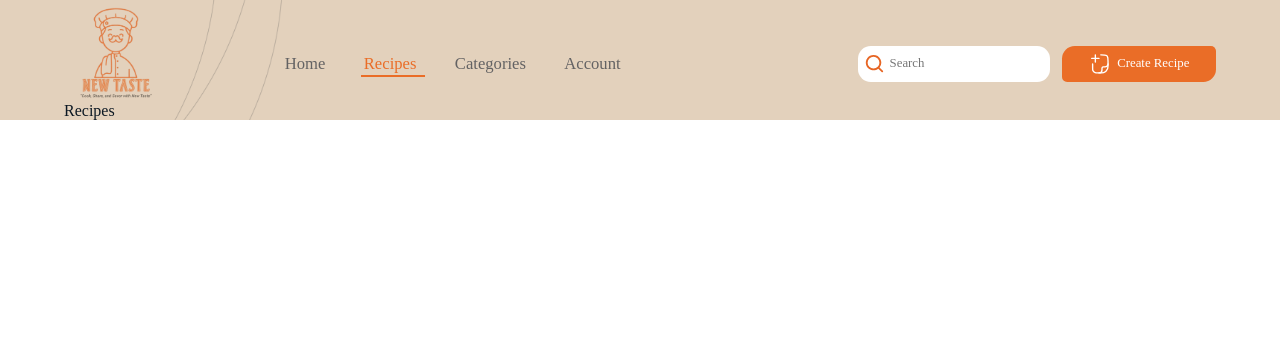
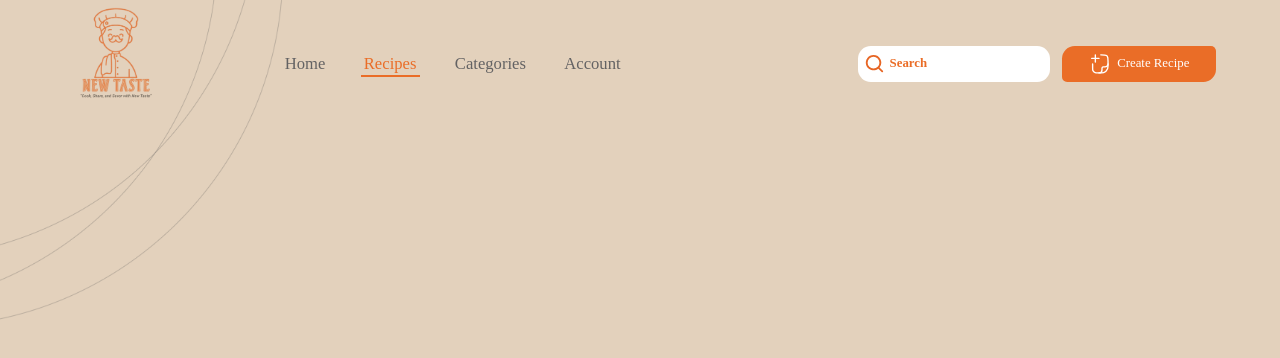
Before and after one commit to mo-dhia/xsustain-test, a React (Vite) app in the folder web/: page /recipes in a window 1280 px wide. Shown: the top 358 px of the page. Built offline with nearby package versions, Linux system fonts and the light colour scheme; a web font is replaced by a local one.

Commit message:
recipe on search query logic

```diff
--- a/web/src/components/Home/Home.jsx
+++ b/web/src/components/Home/Home.jsx
@@ -5,8 +5,6 @@ export default function Home() {
   return (
     <main>
       <Hero />
-
-      <div style={{ height: '200vh' }} />
     </main>
   )
 }
--- a/web/src/components/Home/sections/1-hero/hero.module.css
+++ b/web/src/components/Home/sections/1-hero/hero.module.css
@@ -1,4 +1,4 @@
-.section { display: flex; width: 100%; margin-top: 7.5vw; gap: .5vw; }
+.section { display: flex; width: 100%; margin-top: 7.5vw; margin-bottom: 7.5vw; gap: .5vw; }
 .contentWrapper { flex: 1; height: 70%; margin-top: 7vw; font-size: 3.4vw; }
 .description { font-size: 1.3vw; line-height: 1.75; margin-top: 1vw; }
 .buttonContainer { display: flex; width: 100%; margin-top: 1.25vw; gap: 1vw; }
--- a/web/src/components/Recipes/Recipes.jsx
+++ b/web/src/components/Recipes/Recipes.jsx
@@ -1,7 +1,56 @@
-import React from 'react'
+import React, { useState, useEffect, useRef } from 'react';
+import { useSearchParams } from 'react-router-dom';
+import { MingcuteSearchLine } from '../svgs/svg';
 
 export default function Recipes() {
+  const [searchParams] = useSearchParams();
+  const [searchQuery, setSearchQuery] = useState(searchParams.get('search') || '');
+  const searchInput = useRef(null)
+  const initialRef = useRef(false)
+
+  useEffect(() => {
+    const hasSearchParam = searchParams.has('search');
+    if (hasSearchParam && !initialRef.current) {
+      searchInput.current.focus()
+      initialRef.current = true
+    }
+  }, [searchParams, searchQuery]);
+
+  const SELECTS = {
+    "Difficulty": ['Easy', 'Medium', 'Hard'],
+    "Meal Type": ['Breakfast', 'Lunch', 'Dinner', 'Snack'],
+    "Cuisine": ['Italian', 'Mexican', 'Chinese', 'Indian', 'American']
+  }
+
+
   return (
-      <div>Recipes</div>
+    <div style={{ zIndex: 1, position: 'relative' }}>
+      {searchParams.has('search') && (
+        <div style={{ width: '100%', height: '3vw', marginTop: '7.5vw', display: 'flex', gap: '.5vw', alignItems: 'center', position: 'relative', borderRadius: '1.2vw' }} >
+          <input
+            ref={searchInput}
+            placeholder='Search' style={{
+              width: '60%', height: '100%', borderRadius: 'inherit', border: 'none', padding: '0 1vw 0 2.5vw', fontSize: '1vw', color: 'var(--ac-primary)', background: 'var(--bg-elevated)'
+            }}
+          />
+          <MingcuteSearchLine style={{
+            position: 'absolute', left: '.75vw', top: '50%', transform: 'translateY(-50%)', width: '1.5vw', height: '1.5vw', color: 'var(--ac-primary)', zIndex: 1
+          }}
+          />
+
+          {Object.entries(SELECTS).map((element, index) => {
+            const [key, values] = element
+
+            return <div key={index} style={{ flex: 1, background: 'var(--bg-select)', height: '100%', borderRadius: 'inherit', minWidth: 0, position: 'relative' }} >
+              <div style={{ position: 'absolute', color: 'var(--ac-primary)', right: 0, top: 0, transform: 'translate(-1vw, calc(-100% - .1vw))', fontSize: '.9vw' }}>
+                {key}
+              </div>
+
+            </div>
+          })}
+
+        </div>
+      )}
+    </div>
   )
 }
--- a/web/src/components/layout/header/header.func.js
+++ b/web/src/components/layout/header/header.func.js
@@ -13,15 +13,12 @@ export const useHeaderLogic = () => {
         setCurrentPage(pageIndex)
 
         if (pageIndex !== -1) {
-            const linkElement = linksContainer.current.children[pageIndex]
-            const rect = linkElement.getBoundingClientRect()
-            const width = rect.width
-            const containerRect = linksContainer.current.getBoundingClientRect()
-            const offsetLeft = rect.left - containerRect.left
+            const { offsetLeft, clientWidth } = linksContainer.current.children[pageIndex]
 
             if (selector.current) {
+                selector.current.style.opacity = 1
                 selector.current.style.transform = `translateX(${offsetLeft}px)`
-                selector.current.style.width = `${width}px)`
+                selector.current.style.width = `${clientWidth}px`
             }
         }
     }
--- a/web/src/components/layout/header/header.jsx
+++ b/web/src/components/layout/header/header.jsx
@@ -35,8 +35,10 @@ export default function Header() {
 
             <div className={styles.rightContainer}>
                 <div className={styles.searchContainer}>
-                    <input type='text' placeholder='Search' className={styles.searchInput} />
-                    <MingcuteSearchLine className={styles.searchIcon} />
+                    <Link to="/recipes?search=" className={styles.searchInput}>
+                        <MingcuteSearchLine className={styles.searchIcon} />
+                        Search
+                    </Link>
                 </div>
                 <button className={styles.createButton}>
                     <HugeiconsFileAdd /> Create Recipe
--- a/web/src/components/layout/header/header.module.css
+++ b/web/src/components/layout/header/header.module.css
@@ -5,10 +5,10 @@
 .linksContainer { display: flex; gap: 2.5vw; margin-top: 2vw; position: relative; height: 2vw; align-items: center; }
 .link { font-size: 1.3vw; color: #636263; transition: color .3s; padding: 0 .25vw; }
 .activeLink { color: var(--ac-primary); }
-.selector { position: absolute; width: 5vw; height: 2px; background: var(--ac-primary); bottom: 0; transition: transform .3s, width .3s; }
+.selector { position: absolute; width: 0; height: 2px; opacity: 0; background: var(--ac-primary); bottom: 0; transition: transform .3s, width .3s, opacity .5s ease-out .3s; }
 .rightContainer { display: flex; gap: 1vw; margin-top: 2vw; }
 .rightContainer svg {width: 1.7vw; height: 1.7vw;}
 .searchContainer { position: relative; display: flex; align-items: center; }
-.searchInput { border: none; width: 15vw; height: 2.75vw; border-radius: 1vw; padding-left: 2.5vw; font-size: 1vw; color: var(--ac-primary); }
+.searchInput { cursor:text; border: none; width: 15vw; height: 2.75vw; border-radius: 1vw; padding-left: 2.5vw; font-size: 1vw; color: var(--ac-primary); background: white; display: flex; align-items: center; font-weight: 600; font-size: 1vw; }
 .searchIcon { position: absolute; left: 0.5vw; top: 50%; transform: translateY(-50%); color: #E76625; }
 .createButton { background: var(--ac-primary); color: white; display: flex; align-items: center; justify-content: center; width: 12vw; height: 2.75vw; border-top-right-radius: 0.4vw; border-bottom-left-radius: 0.4vw; border-top-left-radius: 1vw; border-bottom-right-radius: 1vw; font-size: 1vw; gap: .5vw; }
--- a/web/src/components/layout/layout.jsx
+++ b/web/src/components/layout/layout.jsx
@@ -2,7 +2,7 @@ import React from 'react'
 import Header from './header/header'
 
 export default function Layout({ children }) {
-    return <main style={{ margin: '0 5vw' }}>
+    return <main style={{ margin: '0 5vw', minHeight: '100vh' }}>
         <Header />
         {children}
     </main>
--- a/web/src/components/svgs/svg.jsx
+++ b/web/src/components/svgs/svg.jsx
@@ -9,3 +9,7 @@ export function MingcuteSearchLine(props) {
 export function BiCursorFill(props) {
 	return (<svg xmlns="http://www.w3.org/2000/svg" width={16} height={16} viewBox="0 0 16 16" {...props}><path fill="currentColor" d="M14.082 2.182a.5.5 0 0 1 .103.557L8.528 15.467a.5.5 0 0 1-.917-.007L5.57 10.694L.803 8.652a.5.5 0 0 1-.006-.916l12.728-5.657a.5.5 0 0 1 .556.103z"></path></svg>);
 }
+
+export function PhCaretDownBold(props) {
+	return (<svg xmlns="http://www.w3.org/2000/svg" width={256} height={256} viewBox="0 0 256 256" {...props}><path fill="currentColor" d="m216.49 104.49l-80 80a12 12 0 0 1-17 0l-80-80a12 12 0 0 1 17-17L128 159l71.51-71.52a12 12 0 0 1 17 17Z"></path></svg>);
+}
--- a/web/src/index.css
+++ b/web/src/index.css
@@ -5,8 +5,8 @@
   --bg-base: #e3d1bc;
   --bg-elevated: #fff8f0;
   --bg-highlight: #fea13b;
-  --bgs-select: #d28b57;
-  --bgs-fade: #d28b57;
+  --bg-select: #d28b57;
+  --bg-fade: #d28b57;
 
    /* Text */
    --t-primary: #0c1823;
@@ -30,7 +30,7 @@ a { color: inherit; text-decoration: none; }
 p, h1, h2, h3, h4 {cursor: default;}
 button { background: transparent; border: none; outline: none; cursor: pointer; }
 html::-webkit-scrollbar { width: .4vw; background-color: var(--bg-base); max-width: .4vw; }
-html::-webkit-scrollbar-thumb { background-color: var(--ac-primary); border-radius: 5px; transition: .7s; }
+html::-webkit-scrollbar-thumb { background-color: var(--ac-primary); }
 img { user-drag: none; -webkit-user-drag: none; user-select: none; -moz-user-select: none; -webkit-user-select: none; -ms-user-select: none; }
 
 
```
